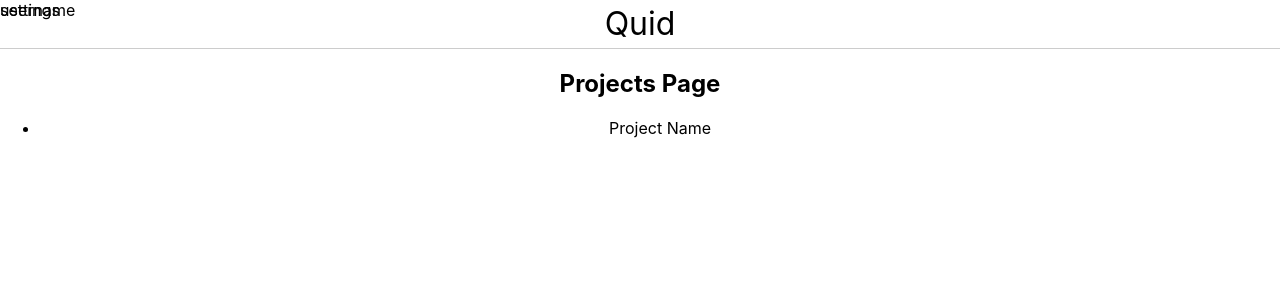
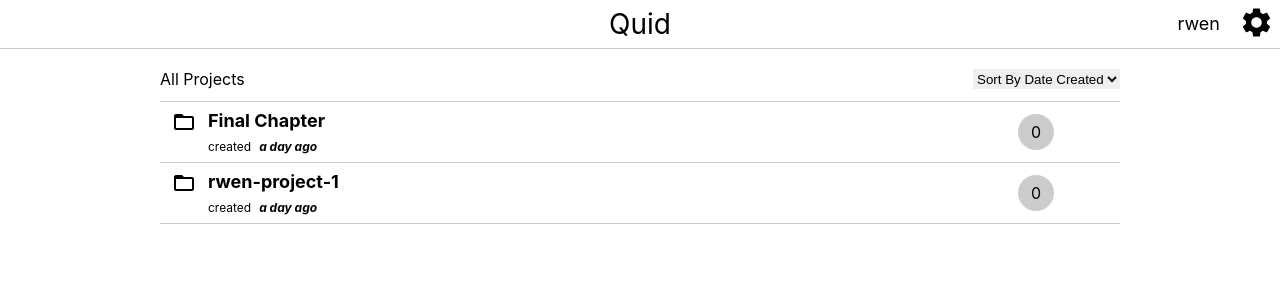
Before and after one commit to expectNothin9/rrtk, a React (Create React App) app: page /projects in a window 1280 px wide. Shown: the top 300 px of the page. Built offline with nearby package versions, Linux system fonts and the light colour scheme; the HTML template or start-up script is replaced by a standard one.

Commit message:
feat: adopt material icons, quick sketch /projects

```diff
--- a/package.json
+++ b/package.json
@@ -3,6 +3,8 @@
   "version": "0.1.0",
   "private": true,
   "dependencies": {
+    "@material-ui/core": "^4.11.2",
+    "@material-ui/icons": "^4.11.2",
     "@reduxjs/toolkit": "^1.1.0",
     "@testing-library/jest-dom": "^4.2.4",
     "@testing-library/react": "^9.3.2",
--- /dev/null
+++ b/src/components/LandingEntrance.js
@@ -0,0 +1,51 @@
+import styled from 'styled-components'
+import { Link } from 'react-router-dom'
+
+const StyledBrief = styled.article`
+  width: 50%;
+  margin: 0 auto;
+  text-align: left;
+  padding-bottom: 48px;
+
+  h2 {
+    font-size: 40px;
+    margin: 0;
+  }
+  p {
+    font-size: 20px;
+    margin: 0;
+    margin-top: 12px;
+  }
+`
+
+const Brief = () => (
+  <StyledBrief>
+    <h2>Pro</h2>
+    <p>
+      Start with one of our built-in datasets or upload your own data to examine any strategic
+      question in depth.
+    </p>
+  </StyledBrief>
+)
+
+const StyledLink = styled(Link)`
+  display: inline-block;
+  color: #000;
+  font-weight: bold;
+  text-decoration: none;
+  padding: 16px 48px;
+  border: 1px solid #000;
+  border-radius: 4px;
+`
+
+const StyledLandingEntrance = styled.section`
+  padding: 36px 12px;
+`
+const LandingEntrance = () => (
+  <StyledLandingEntrance>
+    <Brief />
+    <StyledLink to="/projects">Launch Pro</StyledLink>
+  </StyledLandingEntrance>
+)
+
+export default LandingEntrance
--- a/src/components/ProjectsList.js
+++ b/src/components/ProjectsList.js
@@ -1,9 +1,143 @@
 import { useEffect } from 'react'
 import { useSelector, useDispatch } from 'react-redux'
+import styled from 'styled-components'
+import CircularProgress from '@material-ui/core/CircularProgress'
+import { FolderOpen, HighlightOff } from '@material-ui/icons'
 
 import { fetchProjects } from '../features/project/projectSlice'
 
-const ProjectsList = () => {
+const StyledProjectsListHeader = styled.div`
+  display: flex;
+  border-bottom: 1px solid #ccc;
+  justify-content: space-between;
+  padding-bottom: 12px;
+
+  p {
+    margin: 0;
+  }
+  select {
+    border: none;
+  }
+`
+
+const ProjectsListHeader = () => (
+  <StyledProjectsListHeader>
+    <p>All Projects</p>
+    <select>
+      <option>Sort By Date Created</option>
+      <option>Title</option>
+    </select>
+  </StyledProjectsListHeader>
+)
+
+const StyledProjectsList = styled.ul`
+  margin: 0;
+  padding: 0;
+  list-style: none;
+
+  li {
+    display: flex;
+    height: 44px;
+    padding: 8px 12px;
+    border-bottom: 1px solid #ccc;
+
+    .project-brief {
+      flex-grow: 1;
+      padding-left: 36px;
+      position: relative;
+      text-align: left;
+      display: flex;
+      flex-direction: column;
+      justify-content: space-between;
+
+      svg {
+        position: absolute;
+        left: 0;
+        top: 0;
+      }
+      p {
+        margin: 0;
+        font-size: 18px;
+        font-weight: bold;
+      }
+      span {
+        font-size: 12px;
+        em {
+          margin-left: 8px;
+          font-weight: bold;
+        }
+      }
+    }
+    .portfolio-count,
+    .project-deletion {
+      flex-basis: 48px;
+      display: flex;
+      justify-content: center;
+      align-items: center;
+    }
+    .portfolio-count span {
+      display: block;
+      width: 36px;
+      height: 36px;
+      border-radius: 50%;
+      background-color: #ccc;
+      line-height: 36px;
+    }
+    .project-deletion {
+      flex-basis: 48px;
+
+      svg {
+        display: none;
+      }
+    }
+  }
+
+  li:hover {
+    .project-deletion svg {
+      display: initial;
+    }
+  }
+`
+
+const ProjectsList = ({ projects }) => (
+  <StyledProjectsList>
+    {projects.map((project) => (
+      <li key={project.id}>
+        <div className="project-brief">
+          <FolderOpen />
+          <p>{project.name}</p>
+          <span>
+            created<em>a day ago</em>
+          </span>
+        </div>
+        <div className="portfolio-count">
+          <span>0</span>
+        </div>
+        <div className="project-deletion">
+          <HighlightOff />
+        </div>
+      </li>
+    ))}
+  </StyledProjectsList>
+)
+
+const StyledLoading = styled.div`
+  padding: 20px;
+`
+
+const Loading = () => (
+  <StyledLoading>
+    <CircularProgress />
+  </StyledLoading>
+)
+
+const StyledProjectsListBox = styled.section`
+  width: 75%;
+  margin: 0 auto;
+  padding: 20px;
+`
+
+const ProjectsListBox = () => {
   const dispatch = useDispatch()
   const status = useSelector((state) => state.project.status)
   const projects = useSelector((state) => state.project.projects)
@@ -13,18 +147,14 @@ const ProjectsList = () => {
     }
   }, [status, dispatch])
 
-  switch (status) {
-    case 'succeeded':
-      return (
-        <ul>
-          {projects.map((project) => (
-            <li key={project.id}>{project.name}</li>
-          ))}
-        </ul>
-      )
-    default:
-      return <p>{status}</p>
-  }
+  return (
+    <StyledProjectsListBox>
+      <ProjectsListHeader />
+      {status === 'succeeded' && <ProjectsList projects={projects} />}
+      {(status === 'idle' || status === 'loading') && <Loading />}
+    </StyledProjectsListBox>
+  )
 }
 
-export default ProjectsList
+
+export default ProjectsListBox
--- a/src/components/UniHeader.js
+++ b/src/components/UniHeader.js
@@ -1,31 +1,69 @@
 import styled from 'styled-components'
+import SettingsIcon from '@material-ui/icons/Settings'
+import { Link } from 'react-router-dom'
+
+const StyledLogo = styled.p`
+  margin: 0 auto;
+  padding: 0;
+  height: 48px;
+  font-size: 28px;
+  line-height: 48px;
+
+  a,
+  a:visited {
+    color: #000;
+    text-decoration: none;
+  }
+`
+
+const Logo = () => (
+  <StyledLogo>
+    <Link to="/">Quid</Link>
+  </StyledLogo>
+)
+
+const StyledUserName = styled.p`
+  position: absolute;
+  top: 0;
+  right: 48px;
+  font-size: 18px;
+  line-height: 48px;
+  margin: 0;
+  padding: 0 12px;
+`
+const UserName = ({ userName }) => <StyledUserName>{userName}</StyledUserName>
+
+const StyledSettingsButton = styled.button`
+  position: absolute;
+  top: 0;
+  right: 0;
+  width: 48px;
+  height: 48px;
+  border: none;
+  padding: 0;
+  background: none;
+`
+const SettingsButton = () => (
+  <StyledSettingsButton>
+    <SettingsIcon fontSize="large" />
+  </StyledSettingsButton>
+)
 
 const StyledUniHeader = styled.header`
   position: relative;
   border-bottom: 1px solid #ccc;
-
+  height: 48px;
   div {
     height: 48px;
-  }
-
-  div:nth-child(1) {
-    font-size: 32px;
-    line-height: 48px;
-  }
-
-  div:nth-child(2),
-  div:nth-child(3) {
-    position: absolute;
-    top: 0;
   }
 `
 
 const UniHeader = () => {
   return (
     <StyledUniHeader>
-      <div>Quid</div>
-      <div>username</div>
-      <div>settings</div>
+      <Logo />
+      <UserName userName="rwen" />
+      <SettingsButton />
     </StyledUniHeader>
   )
 }
--- a/src/features/project/projectSlice.js
+++ b/src/features/project/projectSlice.js
@@ -29,13 +29,24 @@ export const fetchProjects = createAsyncThunk('project/fetchProjects', async ()
     projects: [
       {
         id: 1,
-        name: 'Project Name',
+        name: 'Final Chapter',
         createAt: 1609742852081,
         owner: {
           id: 1,
-          firstName: 'First Name',
-          lastName: 'Last Name',
-          email: 'owner@email.com'
+          firstName: 'ray',
+          lastName: 'wen',
+          email: 'rwen@email.com'
+        }
+      },
+      {
+        id: 2,
+        name: 'rwen-project-1',
+        createAt: 1605168110000,
+        owner: {
+          id: 1,
+          firstName: 'ray',
+          lastName: 'wen',
+          email: 'rwen@email.com'
         }
       }
     ]
--- a/src/pages/index.js
+++ b/src/pages/index.js
@@ -1,11 +1,12 @@
 import UniHeader from '../components/UniHeader'
+import LandingEntrance from '../components/LandingEntrance'
 
 const Home = () => {
   return (
-    <section>
+    <>
       <UniHeader />
-      <h1>Home Page</h1>
-    </section>
+      <LandingEntrance />
+    </>
   )
 }
 
--- a/src/pages/projects/index.js
+++ b/src/pages/projects/index.js
@@ -3,11 +3,10 @@ import ProjectsList from '../../components/ProjectsList'
 
 const Projects = () => {
   return (
-    <section>
+    <>
       <UniHeader />
-      <h1>Projects Page</h1>
       <ProjectsList />
-    </section>
+    </>
   )
 }
 
```
Also changed, not shown: 2 other files (tests, documents, lock files or other folders).
